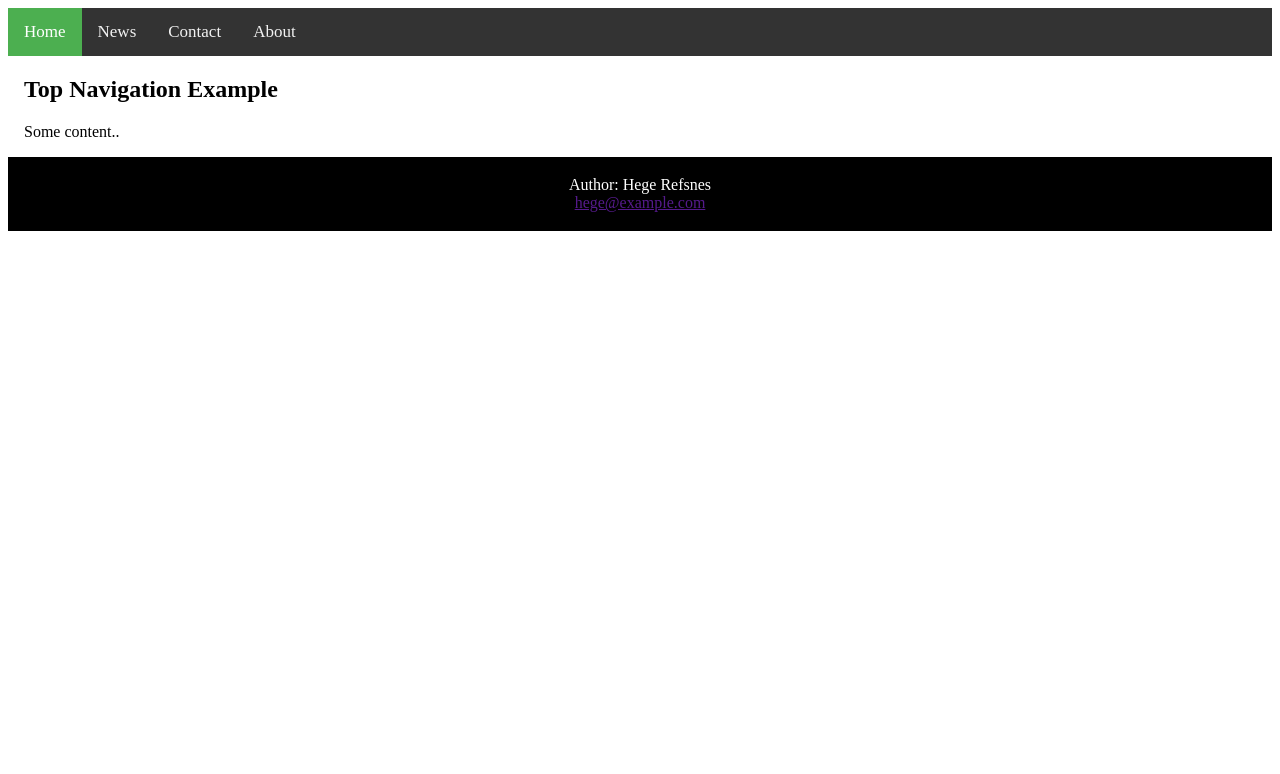
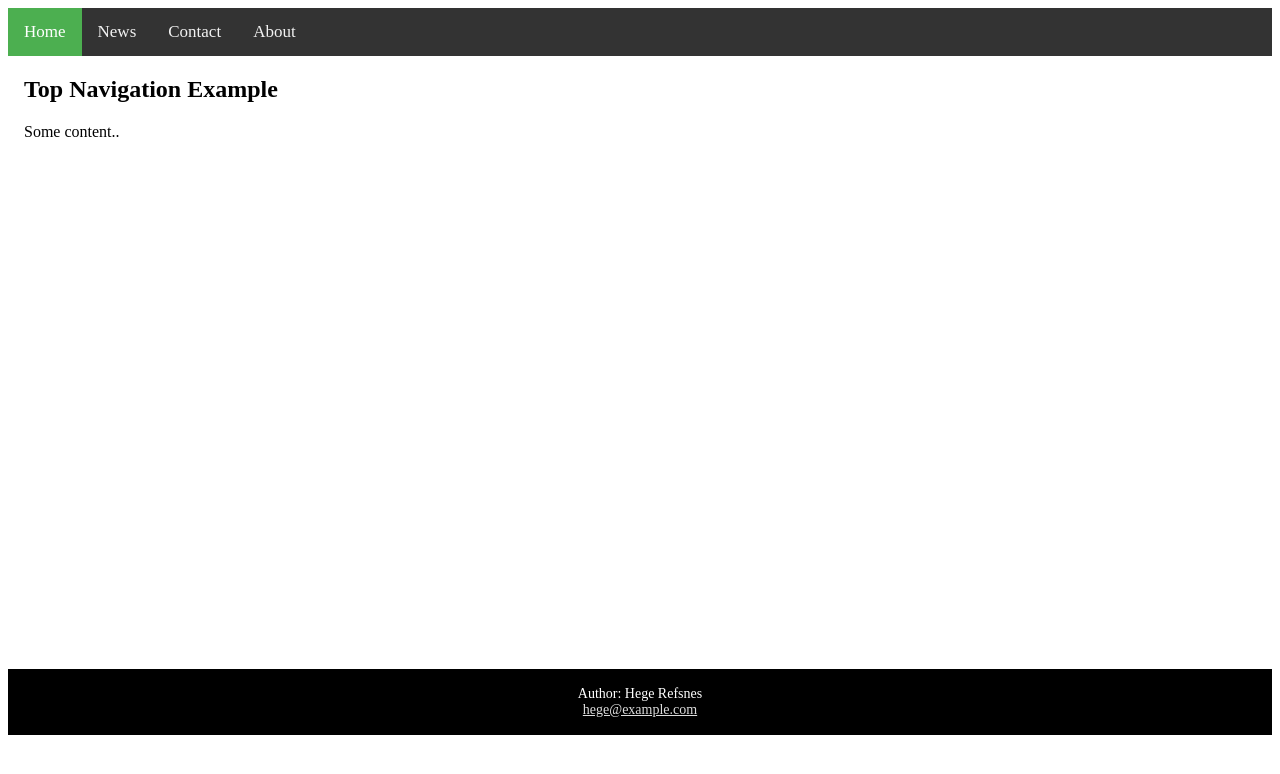
Before and after one commit to Hamdi-Hawari/httpService, an Angular app: page / in a window 1280 px wide. Shown: the top 774 px of the page. Built offline with nearby package versions, Linux system fonts and the light colour scheme.

Commit message:
footer style verbessern

```diff
--- a/src/app/footer/footer.component.css
+++ b/src/app/footer/footer.component.css
@@ -3,4 +3,11 @@ footer {
   padding: 3px;
   background-color: black;
   color: white;
+  margin-top: 33em;
 }
+p{
+  font-size: 14px;
+}
+a{
+  color: #dddddd;
+}
```
